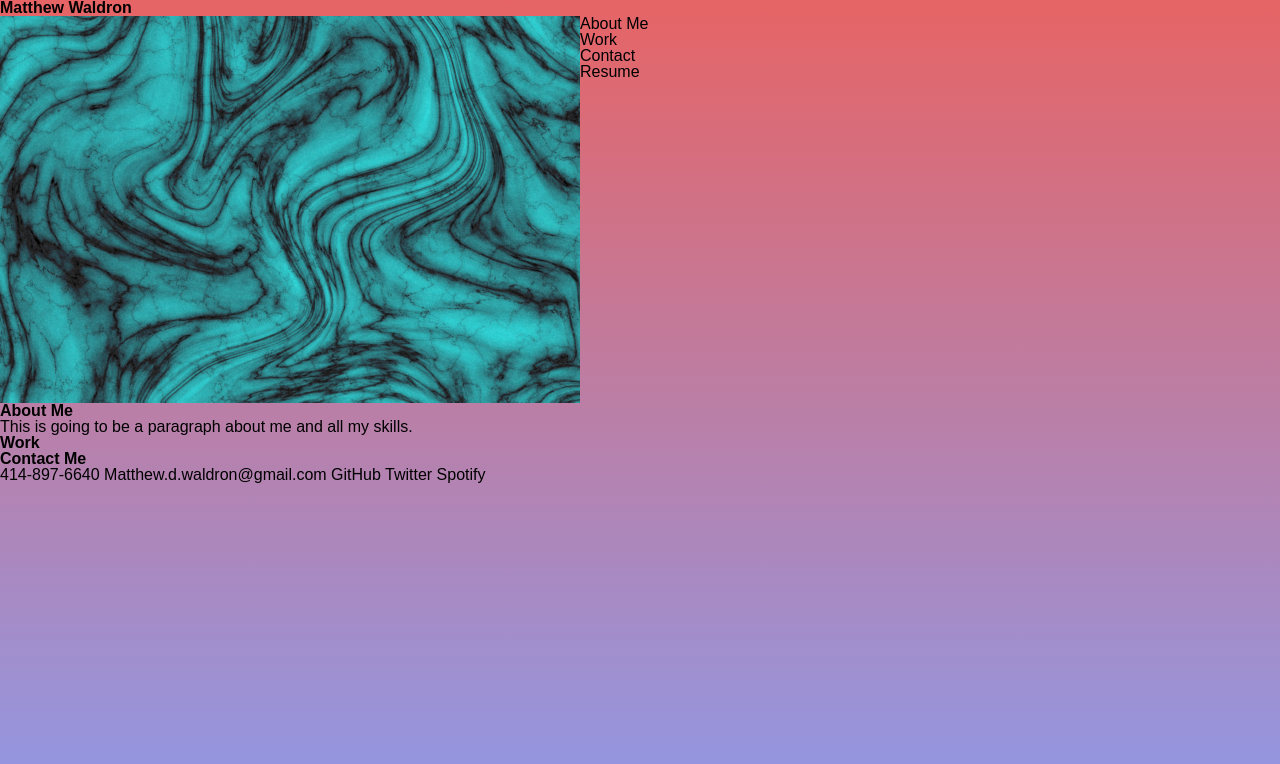
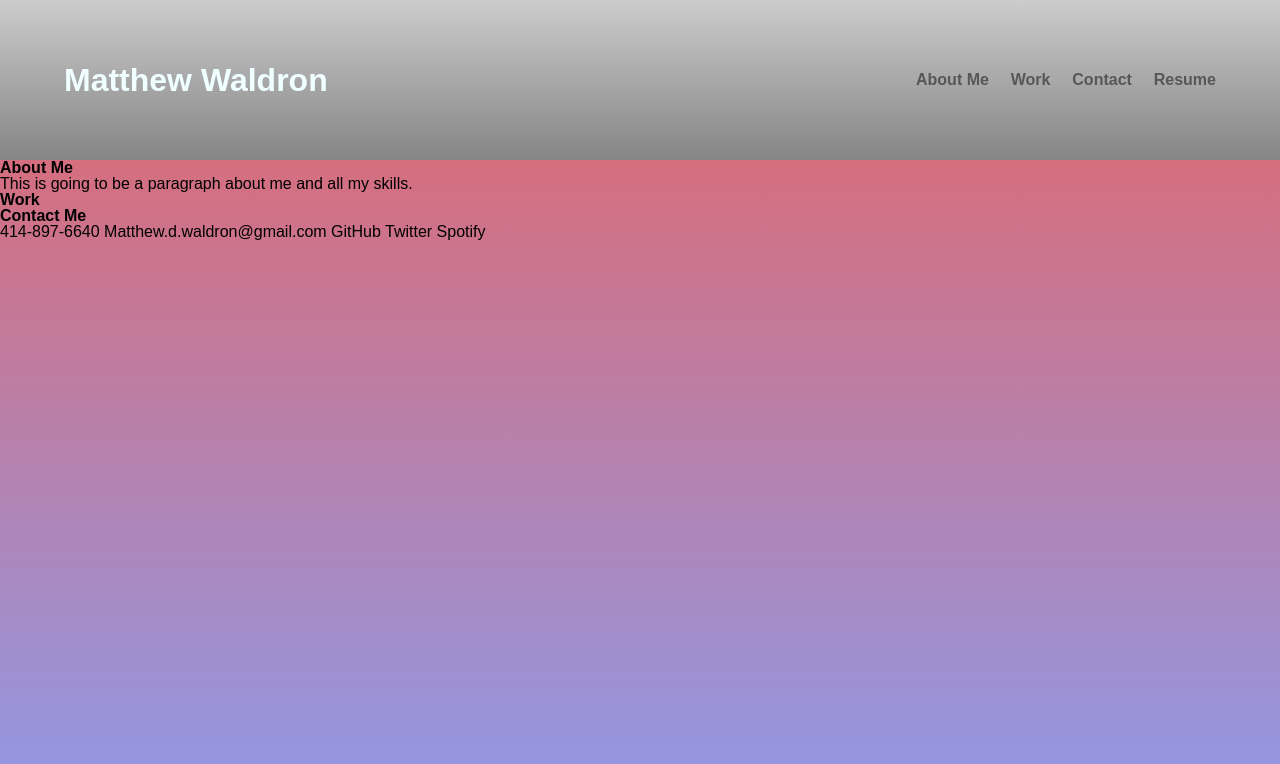
Before and after one commit to mrartrager/Portfolio, a plain HTML site: page index.html in a window 1280 px wide. Drawn offline with Linux system fonts and the light colour scheme.

Commit message:
added a nav bar

```diff
--- a/assets/style.css
+++ b/assets/style.css
@@ -2,7 +2,32 @@ body {
     background: linear-gradient(#e66465, #9198e5);
 }
 
-nav {
-    display: flex
+header{
+    display:flex;
+    justify-content: space-between;
+    align-items: center;
+    padding: 5%;
+    background: linear-gradient(rgb(204, 204, 204), rgb(133, 133, 133));
+}
 
+.name {
+    font-size: 200%;
+    color:azure;
 }
+
+nav ul {
+    display: flex;
+    justify-content: space-between;
+    min-width: 300px;
+  }
+
+  nav a {
+    color: #575757;
+    font-weight: bolder;
+    text-decoration: none;
+  }
+
+a:hover {
+    color: rgb(0, 0, 0);
+    text-shadow: 2px 2px 4px #ffffff;
+  }
--- a/index.html
+++ b/index.html
@@ -13,21 +13,26 @@
 <body>
     <header>
         <h1 class="name"> Matthew Waldron </h1>
-        <nav class="nav">
-            <img src="./assets/nav.png" alt="stone navbar image">
-            <ul>
-                <li>About Me</li>
-                <li>Work</li>
-                <li>Contact</li>
-                <li>Resume</li>
+        <nav>
+          <!--<img class="bg-img" src="./assets/nav.png" alt="stone navbar image">-->
+            <ul class="nav">
+                <li><a href="#">About Me</a></li>
+                <li><a a href="#">Work</a></li>
+                <li><a a href="#">Contact</a></li>
+                <li><a a href="#">Resume</a></li>
             </ul>
         </nav>
     </header>
+
     <main>
+        <section>
         <h2>About Me</h2>
         <p>This is going to be a paragraph about me and all my skills.</p>
+        </section>
 
+        <section>
         <h2>Work</h2>
+        </section>
     </main>
     <footer>
         <h2>Contact Me</h2>
```
